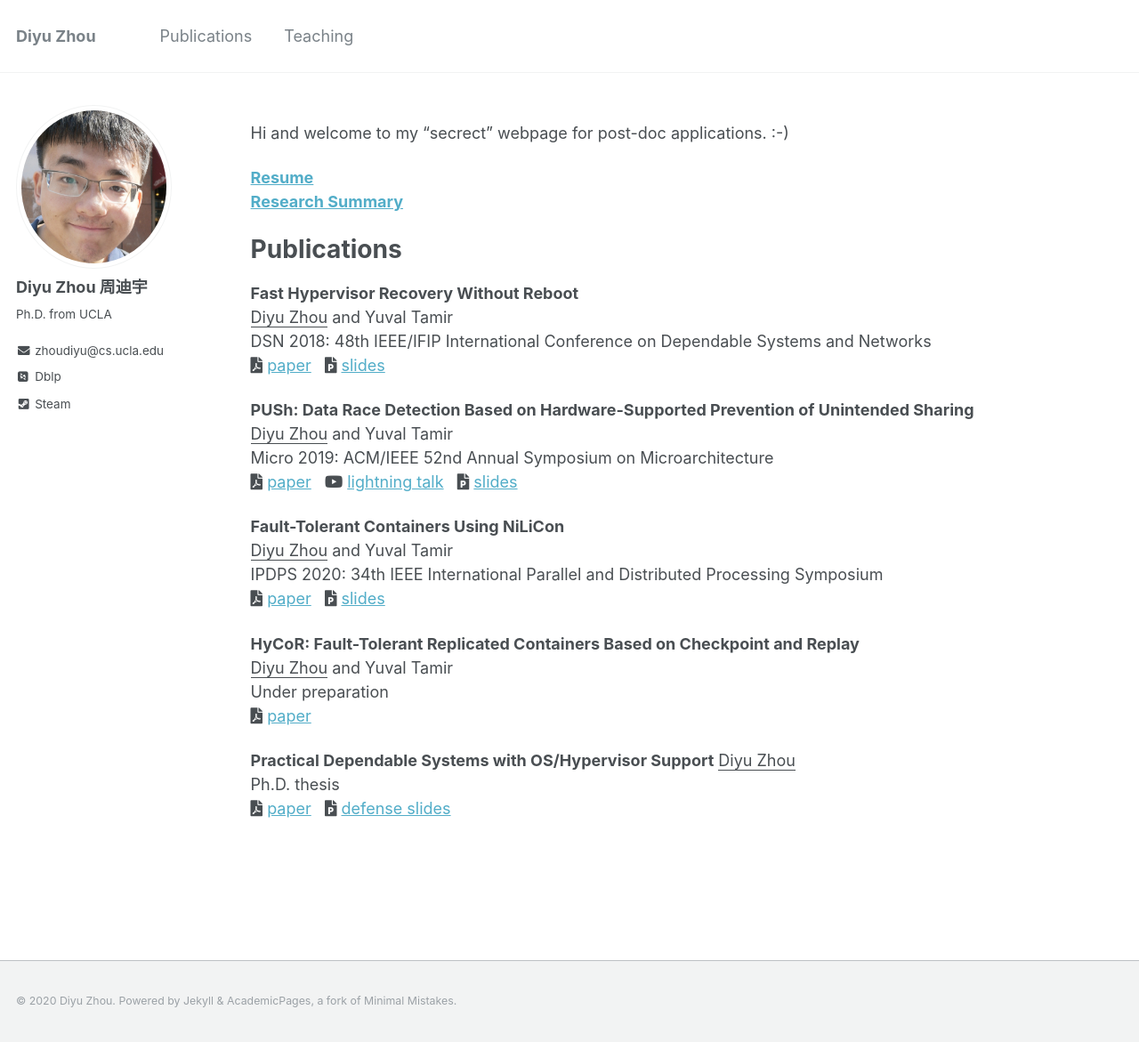
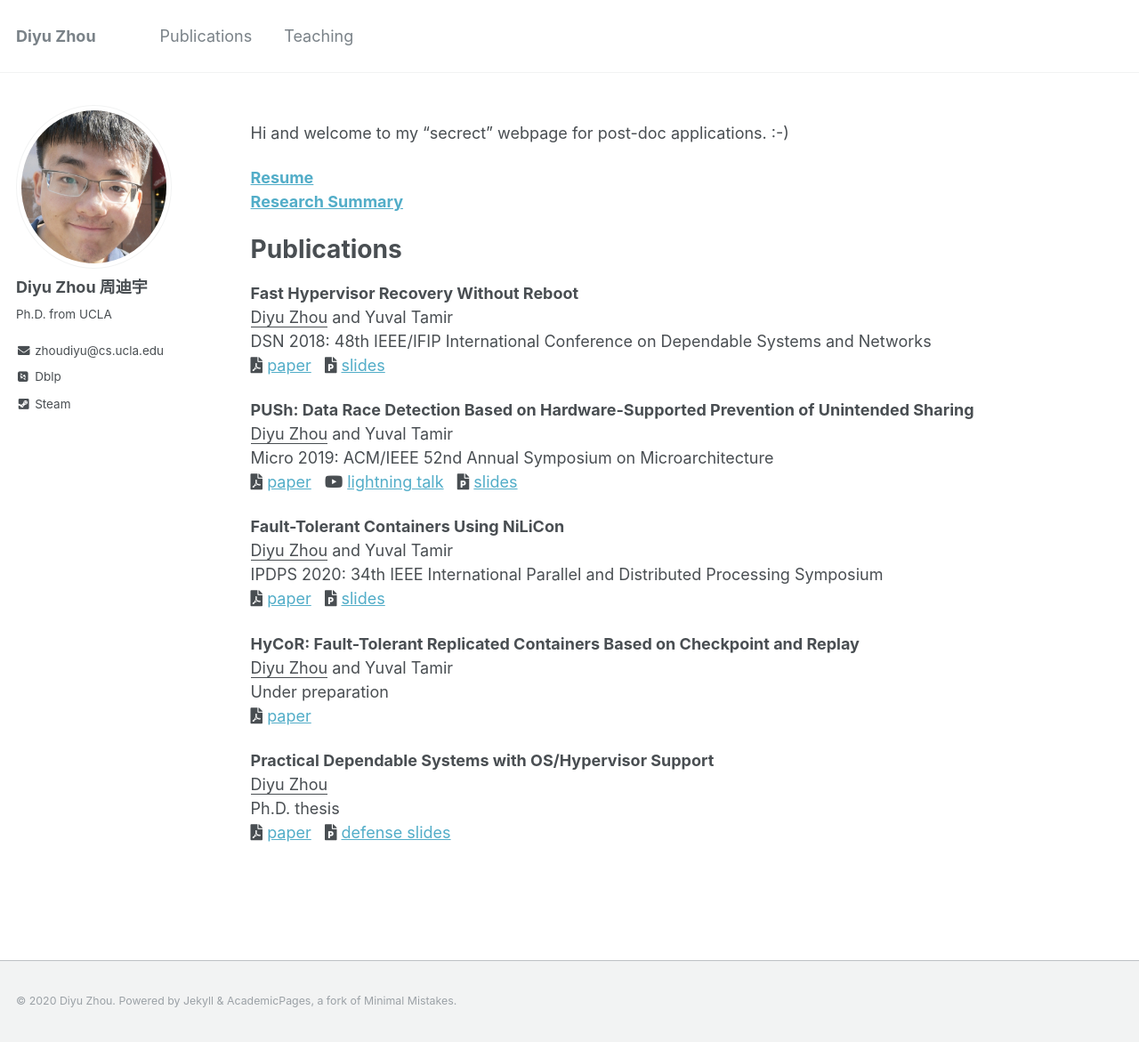
Before and after one commit to zhou-diyu/zhou-diyu.github.io, a Jekyll site: the page built from _pages/postdoc.md, in a window 1280 px wide and 1171 px high. Shown: the whole window at 89% size. Built offline with Jekyll 4.4.1, drawn with Linux system fonts in a browser that asks for light colours; some web fonts are replaced.

```diff
--- a/_pages/postdoc.md
+++ b/_pages/postdoc.md
@@ -36,7 +36,7 @@ IPDPS 2020: 34th IEEE International Parallel and Distributed Processing Symposiu
 Under preparation \
 <i class="fas fa-file-pdf" aria-hidden="true"></i> [paper](/files/hycor.pdf)
 
-**Practical Dependable Systems with OS/Hypervisor Support**
+**Practical Dependable Systems with OS/Hypervisor Support** \
 <ins>Diyu Zhou</ins> \
 Ph.D. thesis \
 <i class="fas fa-file-pdf" aria-hidden="true"></i> [paper](/files/thesis.pdf)
```
